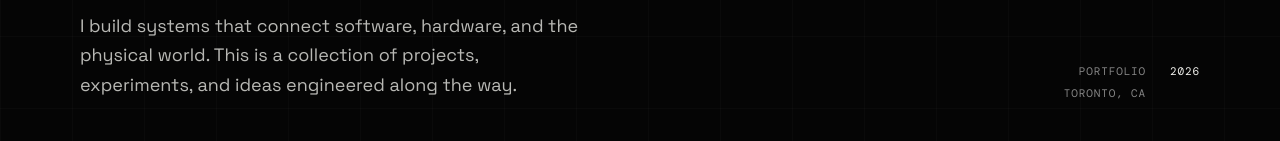
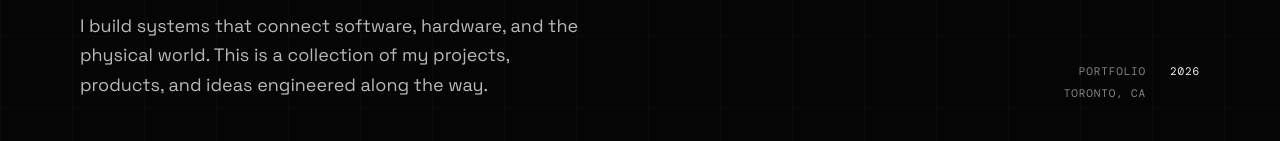
Before and after one commit to Adilhossain227/project-portfolio, a plain HTML site: page index.html in a window 1280 px wide. Shown: the part 540-681 px from the top of the page. Drawn offline with nearby package versions, Linux system fonts and the light colour scheme.

Commit message:
Update index.html

```diff
--- a/index.html
+++ b/index.html
@@ -23,7 +23,7 @@
       <div class="eyebrow"><span class="eyebrow-line"></span> INDEPENDENT ENGINEER / BUILDER</div>
       <h1>Adil<br><span>Hossain</span><span class="cursor">_</span></h1>
       <div class="hero-bottom">
-        <p class="intro">I build systems that connect software, hardware, and the physical world. This is a collection of projects, experiments, and ideas engineered along the way.</p>
+        <p class="intro">I build systems that connect software, hardware, and the physical world. This is a collection of my projects, products, and ideas engineered along the way.</p>
         <div class="hero-index"><span>PORTFOLIO</span><strong>2026</strong><span>TORONTO, CA</span></div>
       </div>
       <div class="hero-rule"><span>SCROLL TO EXPLORE</span><span>↓</span></div>
```
